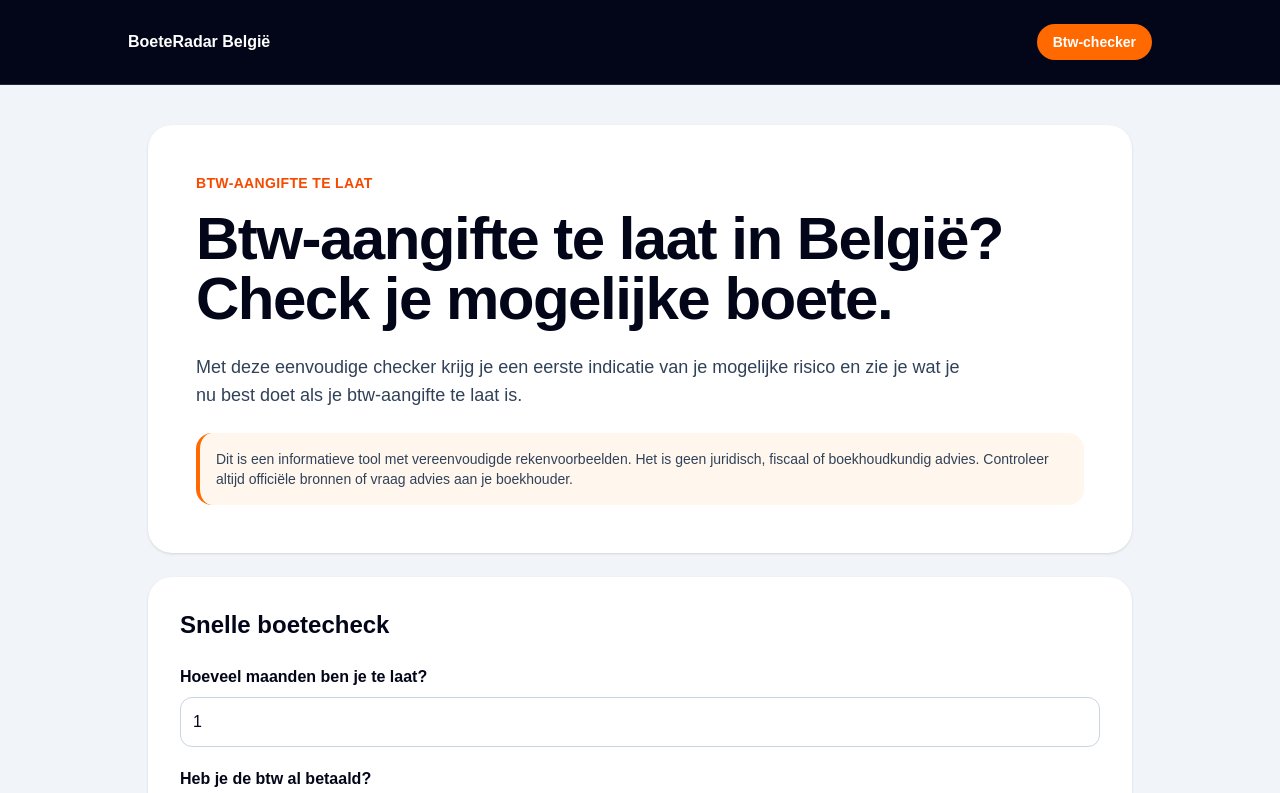
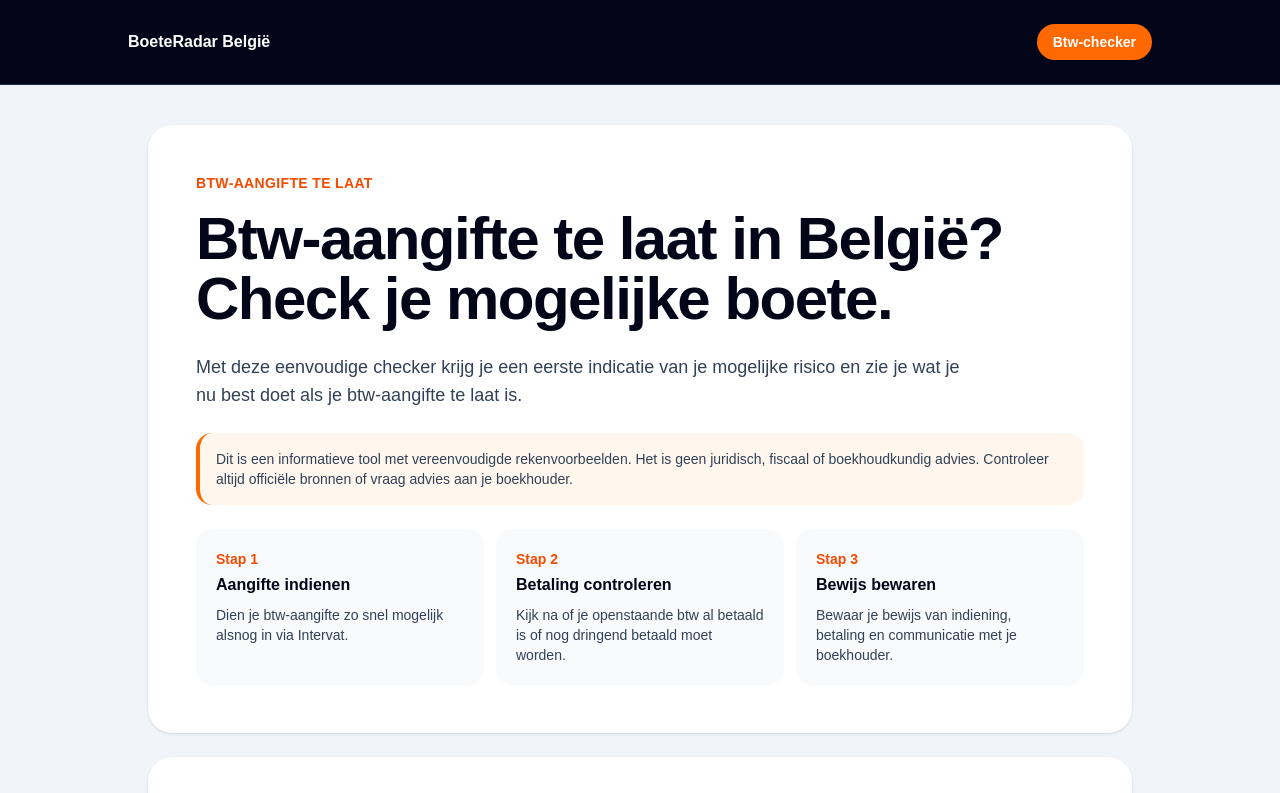
Before and after one commit to NathanVerd/Boeteradar, a Next.js app: page /btw-aangifte-te-laat in a window 1280 px wide. Shown: the top 793 px of the page. Built offline with nearby package versions, Linux system fonts and the light colour scheme.

Commit message:
Add urgent action steps to btw page

```diff
--- a/app/btw-aangifte-te-laat/page.tsx
+++ b/app/btw-aangifte-te-laat/page.tsx
@@ -66,6 +66,31 @@ export default function BtwAangifteTeLaatPage() {
             Het is geen juridisch, fiscaal of boekhoudkundig advies. Controleer
             altijd officiële bronnen of vraag advies aan je boekhouder.
           </div>
+          <div className="mt-6 grid gap-3 md:grid-cols-3">
+  <div className="rounded-2xl bg-slate-50 p-5">
+    <p className="text-sm font-bold text-orange-600">Stap 1</p>
+    <h3 className="mt-1 font-black">Aangifte indienen</h3>
+    <p className="mt-2 text-sm text-slate-700">
+      Dien je btw-aangifte zo snel mogelijk alsnog in via Intervat.
+    </p>
+  </div>
+
+  <div className="rounded-2xl bg-slate-50 p-5">
+    <p className="text-sm font-bold text-orange-600">Stap 2</p>
+    <h3 className="mt-1 font-black">Betaling controleren</h3>
+    <p className="mt-2 text-sm text-slate-700">
+      Kijk na of je openstaande btw al betaald is of nog dringend betaald moet worden.
+    </p>
+  </div>
+
+  <div className="rounded-2xl bg-slate-50 p-5">
+    <p className="text-sm font-bold text-orange-600">Stap 3</p>
+    <h3 className="mt-1 font-black">Bewijs bewaren</h3>
+    <p className="mt-2 text-sm text-slate-700">
+      Bewaar je bewijs van indiening, betaling en communicatie met je boekhouder.
+    </p>
+  </div>
+</div>
         </div>
 
         <div className="mt-6 rounded-3xl bg-white p-8 shadow-sm">
```
